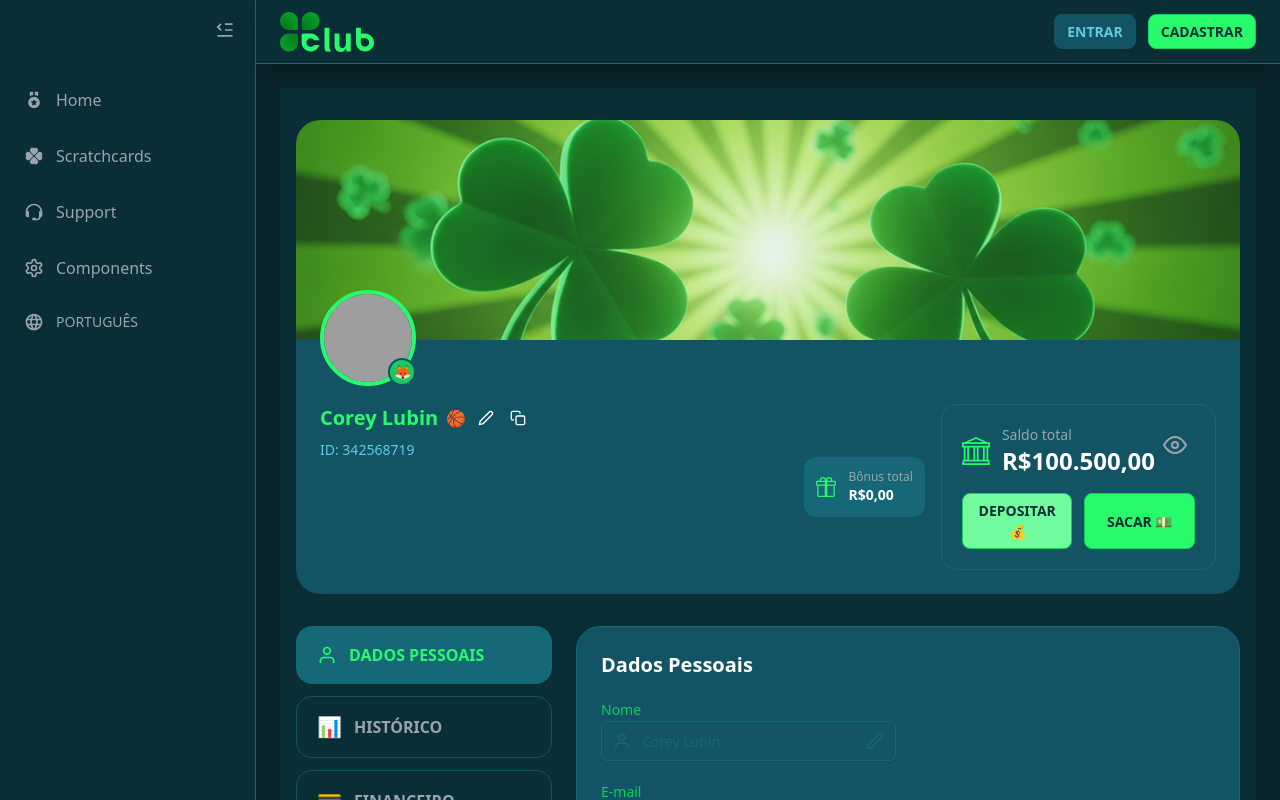
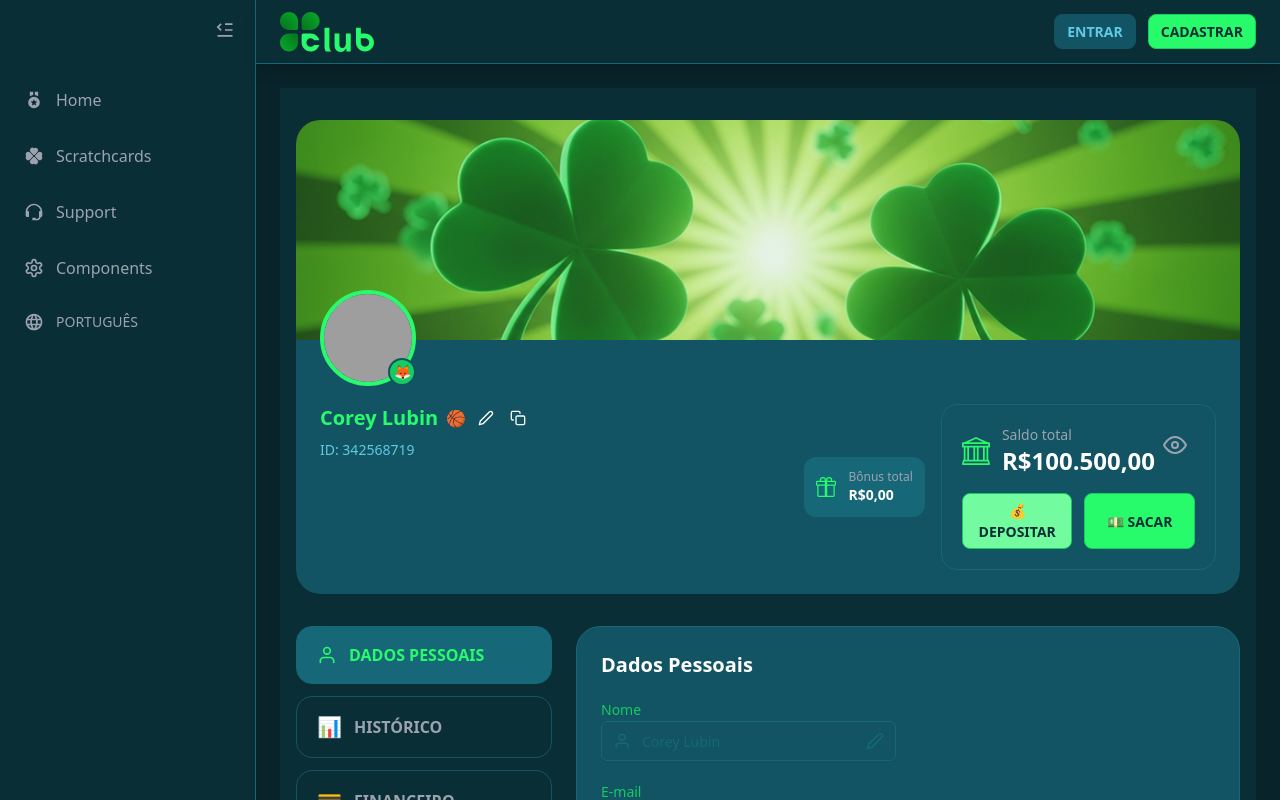
Before and after one commit to fsbispo/front-trevo, a React (Vite) app: page /profile in a window 1280 px wide. Shown: the top 800 px of the page. Built offline with nearby package versions, Linux system fonts and the light colour scheme; grey boxes are pictures that could not be loaded; a web font is replaced by a local one.

Commit message:
Updated Profile.tsx

```diff
--- a/src/pages/Profile.tsx
+++ b/src/pages/Profile.tsx
@@ -88,7 +88,7 @@ const Profile: React.FC = () => {
                         <div>
                           <p className="text-sm" style={{ color: colors.text.muted }}>Saldo total</p>
                           <p className="text-2xl font-bold" style={{ color: colors.white }}>
-                            {showBalance ? totalBalance : "R$•••.•••,••"}
+                            {showBalance ? totalBalance : "•••"}
                           </p>
                         </div>
                       </div>
@@ -106,10 +106,10 @@ const Profile: React.FC = () => {
 
                     <div className="flex gap-3">
                       <PrimaryButton variant="springGreen" size="small">
-                        DEPOSITAR 💰
+                        💰 DEPOSITAR
                       </PrimaryButton>
                       <PrimaryButton variant="primary" size="small">
-                        SACAR 💵
+                        💵 SACAR
                       </PrimaryButton>
                     </div>
                   </div>
```
